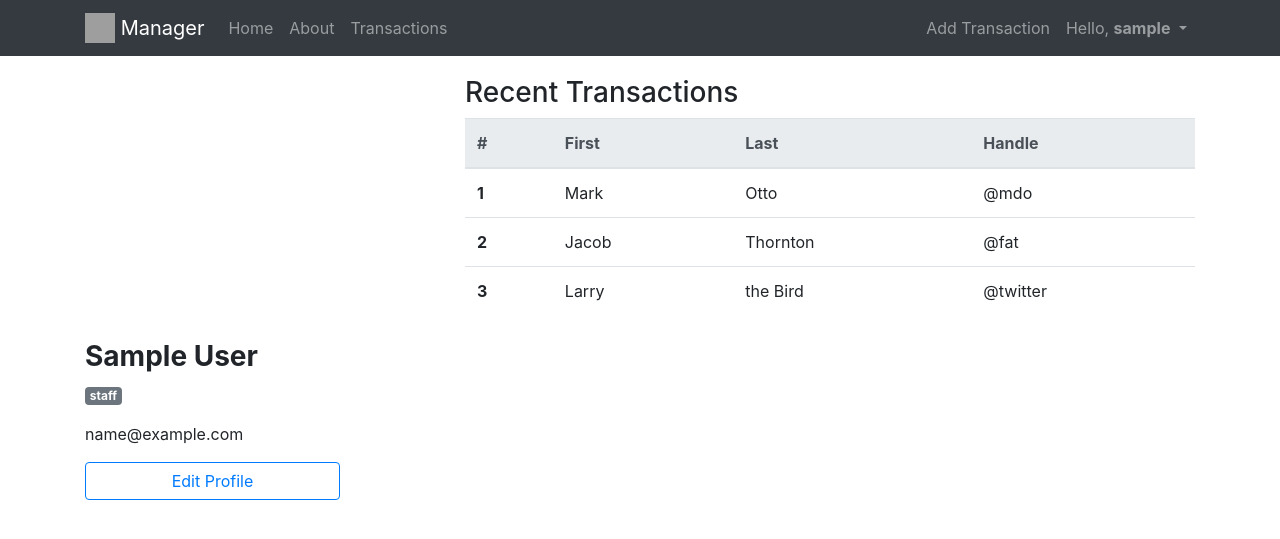
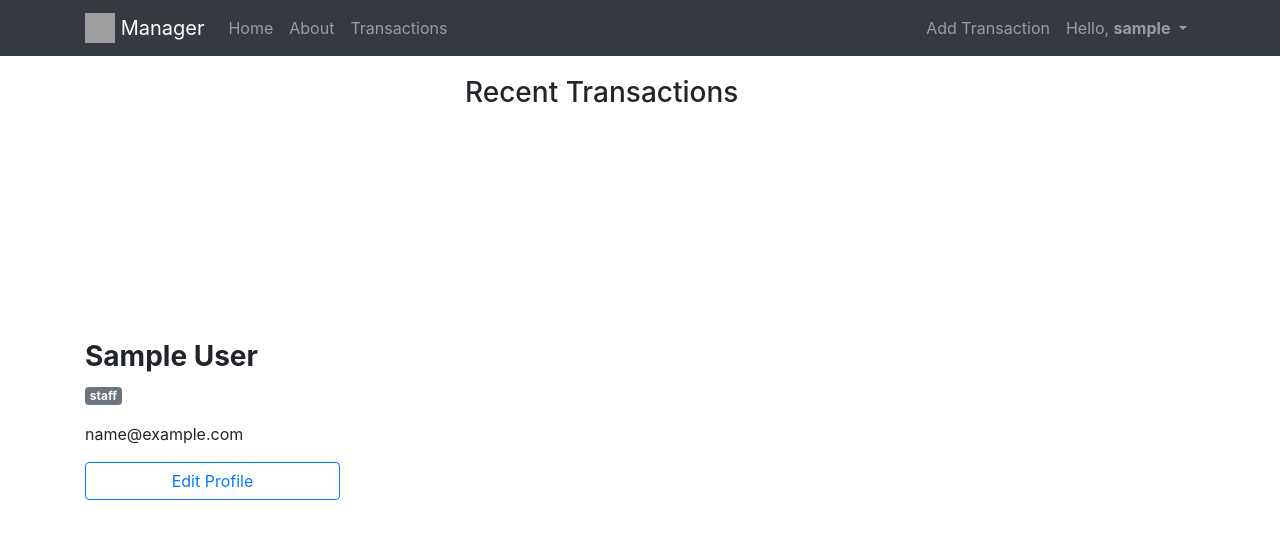
Before and after one commit to AnkitAvi11/Expense_Management_System-Django, a Django app: page /profile/dashboard/ in a window 1280 px wide. Shown: the top 539 px of the page. Run offline with Django 3.2, Linux system fonts and the light colour scheme; the visitor is signed in with stand-in values (Sample User, id 1); data comes from the database, SQL or seed files in the repository; some libraries are stand-ins or nearby versions; grey boxes are pictures that could not be loaded.

Commit message:
minor changes

```diff
--- a/templates/account/dashboard.html
+++ b/templates/account/dashboard.html
@@ -14,36 +14,7 @@
 
             <div class="col-sm-8">
                 <h3>Recent Transactions</h3>
-                <table class="table">
-                    <thead class="thead-light">
-                      <tr>
-                        <th scope="col">#</th>
-                        <th scope="col">First</th>
-                        <th scope="col">Last</th>
-                        <th scope="col">Handle</th>
-                      </tr>
-                    </thead>
-                    <tbody>
-                      <tr>
-                        <th scope="row">1</th>
-                        <td>Mark</td>
-                        <td>Otto</td>
-                        <td>@mdo</td>
-                      </tr>
-                      <tr>
-                        <th scope="row">2</th>
-                        <td>Jacob</td>
-                        <td>Thornton</td>
-                        <td>@fat</td>
-                      </tr>
-                      <tr>
-                        <th scope="row">3</th>
-                        <td>Larry</td>
-                        <td>the Bird</td>
-                        <td>@twitter</td>
-                      </tr>
-                    </tbody>
-                  </table>
+
             </div>
 
         </div>
```
